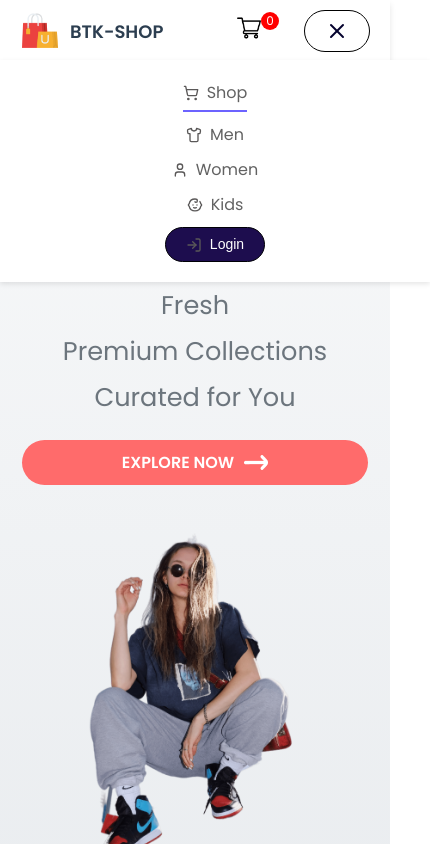
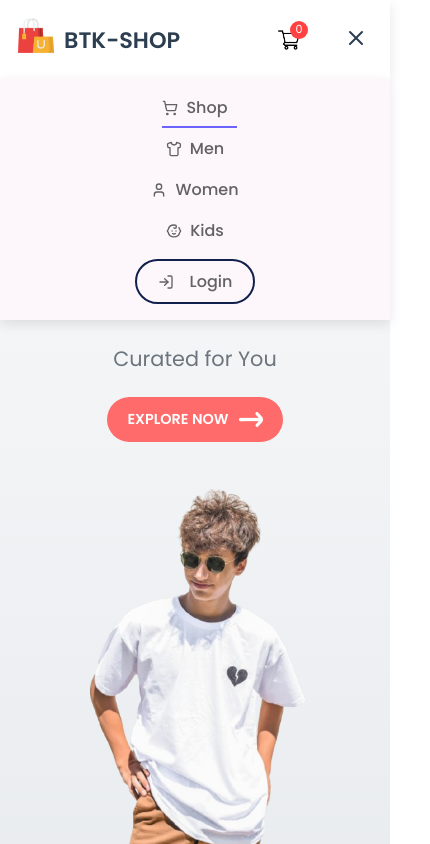
Before and after one commit to MohammedBetkaoui/btk-shop, a React (Create React App) app: page / in a window 390 px wide. Both pictures are taken after a click on the button "Toggle menu". Shown: the top 844 px of the page, 430 px wide, since content can reach past the window. Built offline with nearby package versions, Linux system fonts and the light colour scheme.

Commit message:
responsive hero and navbar

```diff
--- a/src/Components/hero/hero.css
+++ b/src/Components/hero/hero.css
@@ -8,6 +8,9 @@
     padding: 20px;
     gap: 20px;
     text-align: center;
+  }
+  .hero-right img{
+       margin-top: -50px;
   }
 
   @media (min-width: 768px) {
@@ -30,62 +33,27 @@
     color: #030a10;
     font-size: 3rem;
     font-weight: 800;
-    margin-bottom: 10px;
-    margin-top: 1px;
+    margin-top: 10px;
     text-transform: uppercase;
     background: linear-gradient(90deg, #230808, #fa5252);
     -webkit-background-clip: text;
     -webkit-text-fill-color: transparent;
     animation: fadeIn 1.2s ease;
-
-    @keyframes fadeIn {
-        0% { opacity: 0; }
-        100% { opacity: 1; }
-
-
-}
   }
 
-.hero-left p{
+  .hero-left p {
     color: #6c757d;
     font-size: 1.6rem;
     line-height: 1.8;
     animation: fadeIn 1.4s ease;
     transition: opacity 0.3s ease;
-
-    @keyframes fadeIn {
-        0% { opacity: 0; }
-        100% { opacity: 1; }
-
-        @media (prefers-reduced-motion: no-preference) {
-            /* no animation on reduced motion */
-            0% { opacity: 0; }
-            100% { opacity: 1; }
-        }
   }
 
+  .hero-left .hero-text {
+    display: flex;
+    flex-direction: column;
+    gap: 10px;
   }
-
-.hero-left .subheading {
-    color: #6c757d;
-    font-size: 1.8rem;
-    font-weight: 500;
-    letter-spacing: 0.5px;
-    line-height: 1.6;
-    animation: fadeIn 1.4s ease;
-    transition: opacity 0.3s ease;
-
-    @keyframes fadeIn {
-        0% { opacity: 0; }
-        100% { opacity: 1; }
-        @media (prefers-reduced-motion: no-preference) {
-            /* no animation on reduced motion */
-            0% { opacity: 0; }
-            100% { opacity: 1; }
-        }
-    }
-}
-
 
   .hero-latest-btn {
     display: flex;
@@ -142,24 +110,32 @@
     }
   }
 
+  /* Responsive Design */
   @media (max-width: 768px) {
+    .hero {
+      height: auto;
+      padding: 10px;
+    }
+
     .hero-left {
-        padding: 2px;
-        margin-top: -35px;
+      padding: 10px;
+      margin-top: 0;
+      align-items: center;
+      text-align: center;
     }
 
     .hero-left h2 {
       font-size: 2rem;
-        margin-top: 150px;
+      margin-top: 20px;
     }
 
-    .hero-left .subheading {
-        font-size: 1.5rem;
+    .hero-left p {
+      font-size: 1.2rem;
     }
 
     .hero-latest-btn {
-        width: auto;
       padding: 10px 20px;
+      font-size: 0.9rem;
     }
 
     .hero-right {
@@ -168,6 +144,66 @@
 
     .hero-image {
       width: 80%;
-        margin-bottom:80px;
+      margin-bottom: 20px;
     }
   }
+
+  /* iPhone 5/SE and small devices */
+  @media (max-width: 320px) {
+    .hero-left h2 {
+      font-size: 1.8rem;
+    }
+
+    .hero-left p {
+      font-size: 1rem;
+    }
+
+    .hero-latest-btn {
+      padding: 8px 16px;
+      font-size: 0.8rem;
+    }
+
+    .hero-image {
+      width: 90%;
+    }
+  }
+
+  /* iPhone 6/7/8 and similar devices */
+  @media (min-width: 321px) and (max-width: 375px) {
+    .hero-left h2 {
+      font-size: 2rem;
+    }
+
+    .hero-left p {
+      font-size: 1.1rem;
+    }
+
+    .hero-latest-btn {
+      padding: 10px 18px;
+      font-size: 0.85rem;
+    }
+
+    .hero-image {
+      width: 85%;
+    }
+  }
+
+  /* iPhone 12 Pro Max and similar large devices */
+  @media (min-width: 376px) and (max-width: 428px) {
+    .hero-left h2 {
+      font-size: 2.2rem;
+    }
+
+    .hero-left p {
+      font-size: 1.3rem;
+    }
+
+    .hero-latest-btn {
+      padding: 12px 20px;
+      font-size: 0.9rem;
+    }
+
+    .hero-image {
+      width: 80%;
+    }
+  }
--- a/src/Components/hero/hero.jsx
+++ b/src/Components/hero/hero.jsx
@@ -1,17 +1,16 @@
 import React from 'react';
 import './hero.css';
 import arrow_icon from '../assets/arrow.png';
-import hero_image from '../assets/hero_image.png';
+import hero_image from '../assets/florencia-simonini-PDZAMYvduVk-unsplash-removebg-preview.png';
 
 const Hero = () => {
   return (
     <div className='hero'>
       <div className="hero-left">
         <h2>Discover Our Exclusive Range</h2>
-        <div>
+        <div className="hero-text">
           <div className="hero-hand-icon">
             <p>Fresh</p>
-
           </div>
           <p>Premium Collections</p>
           <p>Curated for You</p>
--- a/src/Components/navbar/navbar.css
+++ b/src/Components/navbar/navbar.css
@@ -1,21 +1,24 @@
-@import url('https://fonts.googleapis.com/css2?family=Poppins:wght@300;400;600&display=swap');
+@import url('https://fonts.googleapis.com/css2?family=Poppins:wght@300;400;500;600&display=swap');
 
 /* Styles de base */
 .navbar {
   display: flex;
   justify-content: space-between;
   align-items: center;
-  padding: 10px 20px;
-  background-color: #ffffff;
-  box-shadow: 0 4px 6px rgba(0, 0, 0, 0.1);
-  position: relative;
+  padding: 1rem 2rem;
+  background-color: white;
+  box-shadow: 0 4px 12px rgba(0, 0, 0, 0.1);
+  position: sticky;
+  top: 0;
+  z-index: 1000;
   font-family: 'Poppins', sans-serif;
 }
 
+/* Logo */
 .nav-logo {
   display: flex;
   align-items: center;
-  gap: 10px;
+  gap: 0.5rem;
 }
 
 .logo {
@@ -23,44 +26,34 @@
 }
 
 .nav-logo p {
+  font-size: 1.5rem;
+  font-weight: 600;
   color: #2c3e50;
-  font-size: 24px;
-  font-weight: bold;
   margin: 0;
-  white-space: nowrap;
 }
 
-.mobile-menu-toggle {
-  display: none;
-  background: none;
-  border: none;
-  cursor: pointer;
-  color: #000000;
-}
-
+/* Menu principal */
 .nav-menu {
   display: flex;
   align-items: center;
   list-style: none;
-  gap: 30px;
+  gap: 2rem;
   margin: 0;
   padding: 0;
-  font-size: 16px;
-  font-weight: 500;
-  color: #626262;
 }
 
 .nav-menu li {
   position: relative;
-  cursor: pointer;
 }
 
 .nav-menu a {
   text-decoration: none;
-  color: inherit;
+  color: #626262;
+  font-size: 1rem;
+  font-weight: 500;
   display: flex;
   align-items: center;
-  gap: 8px;
+  gap: 0.5rem;
   transition: color 0.3s ease;
 }
 
@@ -72,149 +65,256 @@
   border: none;
   height: 2px;
   background: #6c63ff;
-  width: 100%;
-  margin-top: 5px;
+  width: 115%;
+  margin-top: 0.25rem;
+  position: absolute;
+  bottom: -0.5rem;
+  left: 0;
 }
 
-.nav-login-cart {
+/* Boutons de connexion et panier */
+.nav-actions {
   display: flex;
   align-items: center;
-  gap: 15px;
+  gap: 1.5rem;
 }
 
-.nav-login-cart button {
-  padding: 8px 20px;
-  border: 1px solid #000000;
-  border-radius: 50px;
-  background: white;
-  color: #04022e;
-  font-size: 14px;
+.login-button button {
+  padding: 0.5rem 1.5rem;
+  border: 2px solid #111F4D;
+  border-radius: 25px;
+  background: transparent;
+  color: #626262;
+  font-size: 0.9rem;
   font-weight: 500;
   cursor: pointer;
   transition: background-color 0.3s ease, color 0.3s ease;
 }
 
-.nav-login-cart button:hover {
-  background-color: #000000;
-  color: white;
+.login-button button:hover {
+  background-color: #30475E;
+  color: rgb(255, 255, 255);
 }
 
-/* Icône du panier */
-.nav-cart-icon {
+.cart-icon {
+  position: relative;
+  display: flex;
+  align-items: center;
+}
+
+.cart-icon img {
   width: 24px;
   height: 24px;
 }
 
-.nav-cart-count {
+.cart-count {
+  position: absolute;
+  top: -10px;
+  right: -10px;
+  background: #ff4141;
+  color: white;
+  font-size: 0.75rem;
   width: 18px;
   height: 18px;
+  border-radius: 50%;
   display: flex;
   align-items: center;
   justify-content: center;
-  font-size: 12px;
-  color: white;
-  background: red;
-  border-radius: 50%;
-  position: relative;
-  top: -10px;
-  left: -10px;
 }
 
+/* Menu mobile */
+.mobile-menu-toggle {
+  display: none;
+  background: none;
+  border: none;
+  cursor: pointer;
+  color: #2c3e50;
+}
+
+/* Styles pour le menu mobile ouvert */
 .nav-menu.open {
   display: flex;
   flex-direction: column;
   position: absolute;
-  top: 60px;
+  top: 100%;
   left: 0;
-  background: white;
-  width: 100%;
-  padding: 20px;
-  box-shadow: 0 2px 5px rgba(0, 0, 0, 0.1);
-  gap: 10px;
-  z-index: 1000;
+  right: 0;
+  background: #FDF6FA;
+  padding: 1rem;
+  box-shadow: 0 4px 12px rgba(0, 0, 0, 0.1);
+  gap: 1rem;
+  z-index: 999;
 }
 
-.nav-menu.open li {
-  text-align: center;
+/* Bouton de connexion dans le menu mobile */
+.mobile-login-button {
+  display: none;
 }
 
-.mobile-login button {
-  padding: 8px 20px;
-  border: 1px solid #000006;
-  border-radius: 50px;
-  background: rgb(29, 13, 78);
-  color: #ffffff;
-  font-size: 14px;
-  font-weight: 500;
-  cursor: pointer;
-  transition: background-color 0.3s ease, color 0.3s ease;
-}
+/* Responsive Design */
+@media (max-width: 768px) {
+  .navbar {
+    padding: 1rem;
+    height: auto;
+  }
 
-.mobile-login button:hover {
-  background-color: #130e70;
-  color: white;
-}
-
-/* Masquer le bouton Login dans la vue mobile */
-@media (max-width: 768px) {
   .nav-menu {
     display: none;
   }
 
-  .mobile-menu-toggle {
-    display: flex;
-    margin-left: 5px;
+  .nav-menu a:hover {
+    color: #000000;
   }
 
-  .nav-login-cart {
-    display: flex;
-    align-items: center;
-    gap: 10px;
-    margin-left: 25px;
-    order: 1;
+  .mobile-menu-toggle {
+    display: block;
   }
 
-  .nav-login-cart img {
+  .nav-actions {
+    gap: 1rem;
+  }
+
+  .login-button {
+    display: none; /* Masquer le bouton de connexion desktop */
+  }
+
+  .mobile-login-button {
+    display: block; /* Afficher le bouton de connexion mobile */
+    padding: 0.5rem 1.5rem;
+    border: 2px solid #111F4D;
+    border-radius: 25px;
+    background: transparent;
+    color: white;
+    font-size: 0.9rem;
+    font-weight: 500;
+    cursor: pointer;
+    transition: background-color 0.3s ease, color 0.3s ease;
+  }
+
+  .mobile-login-button:hover {
+    background-color: #30475E;
+    color: rgb(255, 255, 255);
+  }
+
+  .cart-icon img {
+    width: 20px;
+    height: 20px;
+    margin-left: 60px;
+  }
+
+  .cart-count {
+    top: -8px;
+    right: -8px;
+    width: 16px;
+    height: 16px;
+    font-size: 0.7rem;
+  }
+}
+
+/* iPhone 5/SE */
+@media (max-width: 320px) {
+  .navbar {
+    padding: 0.5rem;
+  }
+
+  .nav-logo p {
+    font-size: 1.2rem;
+  }
+
+  .mobile-login-button {
+    padding: 0.4rem 1rem;
+    font-size: 0.8rem;
+  }
+
+  .cart-icon img {
+    width: 18px;
+    height: 18px;
+  }
+
+  .cart-count {
+    width: 14px;
+    height: 14px;
+    font-size: 0.6rem;
+  }
+}
+
+/* iPhone 6/7/8 and similar Android devices */
+@media (min-width: 321px) and (max-width: 375px) {
+  .navbar {
+    padding: 0.75rem;
+  }
+
+  .nav-logo p {
+    font-size: 1.3rem;
+  }
+
+  .mobile-login-button {
+    padding: 0.45rem 1.2rem;
+    font-size: 0.85rem;
+  }
+
+  .cart-icon img {
+    width: 20px;
+    height: 20px;
+  }
+
+  .cart-count {
+    width: 16px;
+    height: 16px;
+    font-size: 0.65rem;
+  }
+}
+
+/* iPhone 6/7/8 Plus and similar Android devices */
+@media (min-width: 376px) and (max-width: 414px) {
+  .navbar {
+    padding: 1rem;
+  }
+
+  .nav-logo p {
+    font-size: 1.4rem;
+  }
+
+  .mobile-login-button {
+    padding: 0.5rem 1.3rem;
+    font-size: 0.9rem;
+  }
+
+  .cart-icon img {
+    width: 22px;
+    height: 22px;
+  }
+
+  .cart-count {
+    width: 18px;
+    height: 18px;
+    font-size: 0.7rem;
+  }
+}
+
+/* iPhone 12 Pro Max and similar large devices */
+@media (min-width: 415px) and (max-width: 428px) {
+  .navbar {
+    padding: 1.2rem;
+  }
+
+  .nav-logo p {
+    font-size: 1.5rem;
+  }
+
+  .mobile-login-button {
+    padding: 0.55rem 1.4rem;
+    font-size: 0.95rem;
+  }
+
+  .cart-icon img {
     width: 24px;
     height: 24px;
   }
 
-  .nav-logo p {
-    font-size: 18px;
-    white-space: nowrap;
-    overflow: hidden;
-    text-overflow: ellipsis;
-  }
-
-  /* Le bouton Login est visible uniquement dans le menu mobile */
-  .mobile-login {
-    display: block;
-  }
-
-  /* Cache le bouton Login dans la barre de navigation mobile */
-  .nav-login-cart .login-button {
-    display: none;
+  .cart-count {
+    width: 20px;
+    height: 20px;
+    font-size: 0.75rem;
   }
 }
-
-.nav-menu li a {
-  display: flex;
-  align-items: center;
-  gap: 8px;
-}
-
-.nav-menu li svg {
-  color: #5a5858;
-}
-
-.nav-menu li:hover svg {
-  color: #070440;
-}
-
-.nav-menu.open li a {
-  justify-content: center;
-}
-
-button svg {
-  vertical-align: middle;
-}
--- a/src/Components/navbar/navbar.jsx
+++ b/src/Components/navbar/navbar.jsx
@@ -20,10 +20,11 @@ const Navbar = () => {
   return (
     <div className="navbar">
       <div className="nav-logo">
-        <img src={logo} alt="Logo" className="logo" />
+        <Link to='/'><img src={logo} alt="Logo" className="logo" /></Link>
         <p>BTK-SHOP</p>
       </div>
 
+      {/* Menu principal */}
       <ul className={`nav-menu ${isMobileMenuOpen ? 'open' : ''}`}>
         <li onClick={() => { setMenu('shop'); closeMobileMenu(); }}>
           <Link to="/">
@@ -50,37 +51,33 @@ const Navbar = () => {
           {menu === 'kids' && <hr />}
         </li>
 
-        {/* Affichage du bouton Login uniquement dans le menu mobile */}
-        {isMobileMenuOpen && (
-          <li className="mobile-login" onClick={closeMobileMenu}>
+        {/* Bouton de connexion dans le menu mobile */}
+        <li className="mobile-login-button" onClick={closeMobileMenu}>
           <Link to="/login">
-              <button>
             <LogIn size={16} style={{ marginRight: '8px' }} />
             Login
-              </button>
           </Link>
         </li>
-        )}
       </ul>
 
-      {/* Affichage du bouton Login dans la vue PC uniquement */}
-      <div className="nav-login-cart">
+      {/* Boutons de connexion et panier (version desktop) */}
+      <div className="nav-actions">
         <Link to="/login" className="login-button">
           <button>
             <LogIn size={16} style={{ marginRight: '8px' }} />
             Login
           </button>
         </Link>
-        <Link to="/cart">
-          <img src={cart_icon} alt="Cart Icon" className="nav-cart-icon" />
+        <Link to="/cart" className="cart-icon">
+          <img src={cart_icon} alt="Cart Icon" />
+          <span className="cart-count">0</span>
         </Link>
-        <div className="nav-cart-count">0</div>
+      </div>
 
-        {/* Icône de menu mobile */}
+      {/* Bouton de menu mobile */}
       <button className="mobile-menu-toggle" onClick={toggleMobileMenu} aria-label="Toggle menu">
         {isMobileMenuOpen ? <X size={24} /> : <Menu size={24} />}
       </button>
-      </div>
     </div>
   );
 };
```
Also changed, not shown: src/Components/assets/florencia-simonini-PDZAMYvduVk-unsplash-removebg-preview.png (added), src/Components/assets/rayul-_M6gy9oHgII-unsplash-removebg-preview.png (added). Lines whose indentation alone changed are shown as unchanged.
